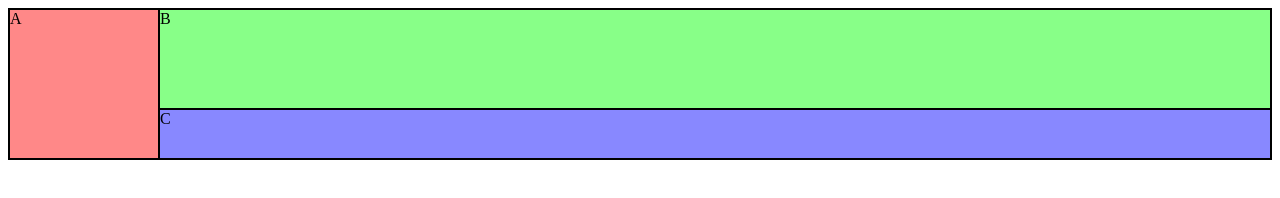
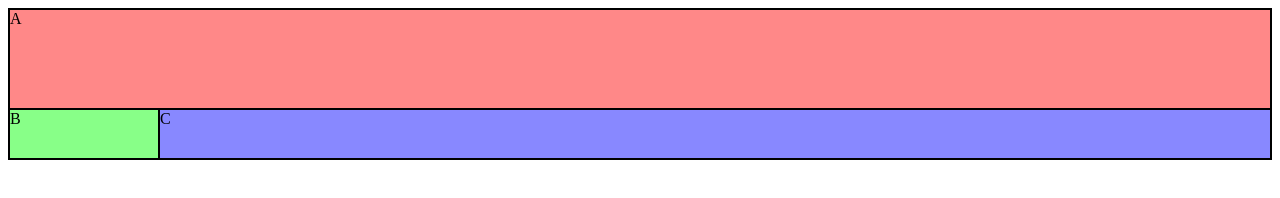
Before and after one commit to rchaser53/responsive_playground, a plain HTML site: page grid.html in a window 1280 px wide. Drawn offline with Linux system fonts and the light colour scheme.

Commit message:
try to use grid-template-areas

```diff
--- a/grid.html
+++ b/grid.html
@@ -22,22 +22,28 @@
           display: grid;
           grid-template-rows: 100px 50px;
           grid-template-columns: 150px 1fr;
+          grid-template-areas:
+          "areaA areaA"
+          "areaB areaC";
       }
 
       /* アイテム */
       #itemA {
-          grid-row: 1 / 3;
-          grid-column: 1 / 2;
+          /* grid-row: 1 / 3;
+          grid-column: 1 / 2; */
+          grid-area: areaA;
           background: #f88;
       }
       #itemB {
-          grid-row: 1 / 2;
-          grid-column: 2 / 3;
+          /* grid-row: 1 / 2;
+          grid-column: 2 / 3; */
+          grid-area: areaB;
           background: #8f8;
       }
       #itemC {
-          grid-row: 2 / 3;
-          grid-column: 2 / 3;
+          /* grid-row: 2 / 3;
+          grid-column: 2 / 3; */
+          grid-area: areaC;
           background: #88f;
       }
     </style>
```
